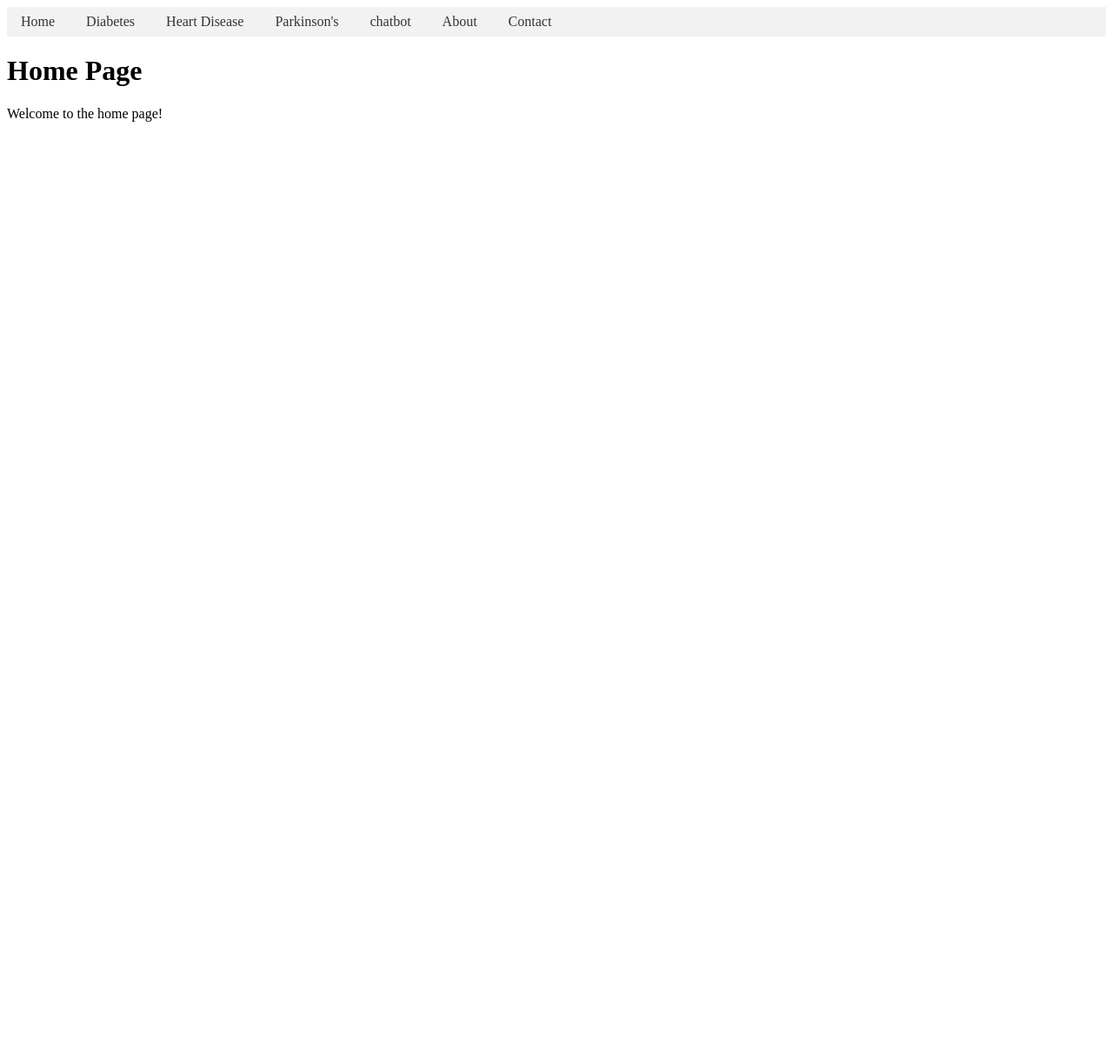
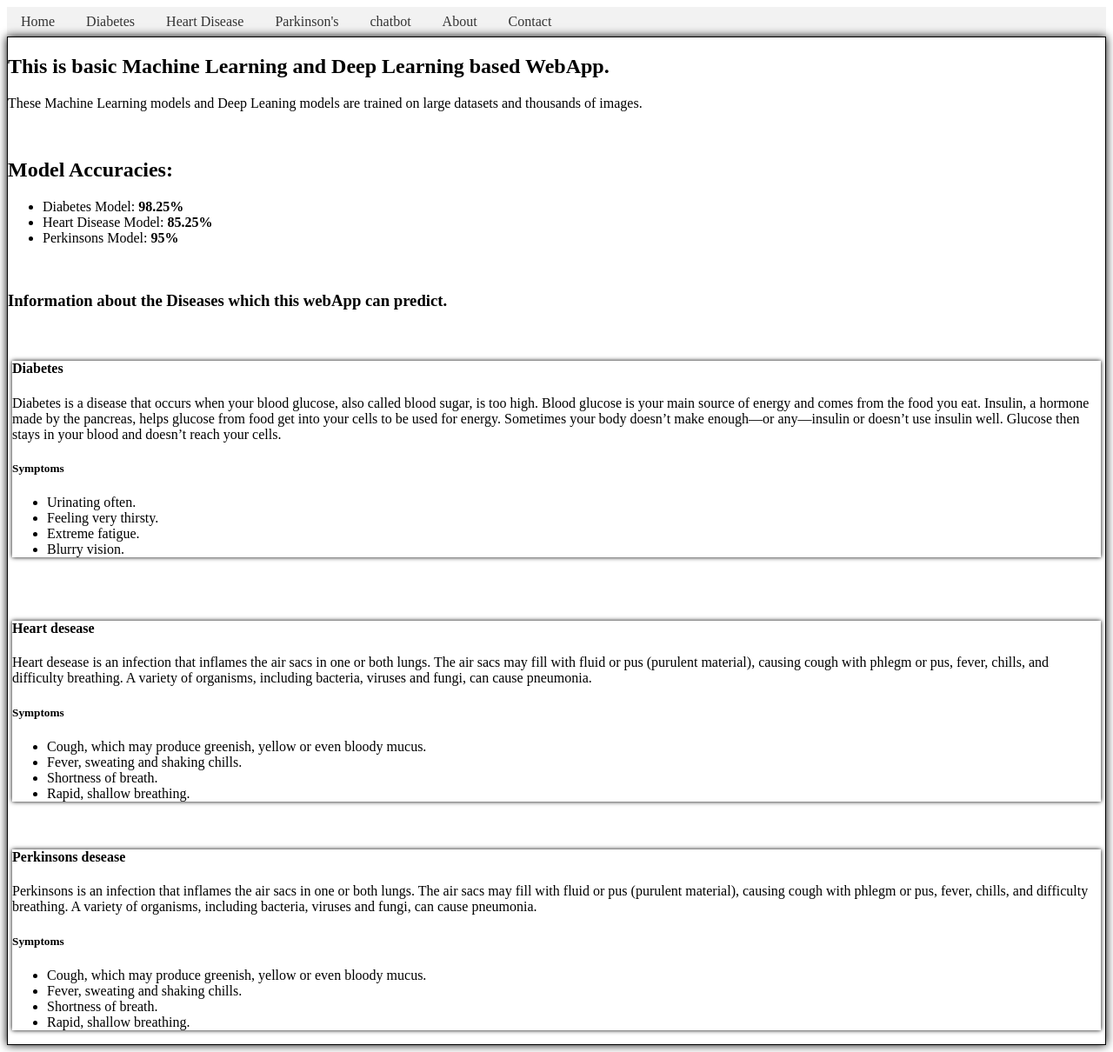
Before and after one commit to shubham-murtadak/Dpredicto-An-Disease-Prediction-System, a Flask app: page / in a window 1280 px wide. Shown: the whole page at 87% size. Before the commit the page ends 140 px from the top, so only its background shows below. Run offline with Flask 3, Linux system fonts and the light colour scheme; parts of the project's set-up code (start-up, migrations or seed data) failed here and were passed over.

Commit message:
homepage tried to update

```diff
--- a/templates/diabetes.html
+++ b/templates/diabetes.html
@@ -5,5 +5,5 @@
 {% block content %}
     <h1>Diabetes Prediction</h1>
     <!-- Content specific to the diabetes prediction page -->
-    <p>coming soon ..........</p>
+    <p>coming soon.......</p>
 {% endblock %}
--- a/templates/home.html
+++ b/templates/home.html
@@ -1,8 +1,67 @@
 {% extends 'base.html' %}
+{% block content %}
+{% if message %}
+        <div class="alert alert-danger">{{ message }}</div>
+    {% endif %}
+<div class="container">
+    <div class="card card-body" style="border: 1px solid black; box-shadow: 0 0 10px black;">
+        <h2>This is basic Machine Learning and Deep Learning based WebApp.</h2>
+        <p>These Machine Learning models and Deep Leaning models are trained on large datasets and thousands of images.</p>
+        <br>
+        <h2>Model Accuracies:</h2>
+        <ul>
+            <li>Diabetes Model: <strong>98.25%</strong></li>
+            <li>Heart Disease Model: <strong>85.25%</strong></li>
+            <li>Perkinsons Model: <strong>95%</strong></li>
+        </ul>
+        <br>
+        <h3>Information about the Diseases which this webApp can predict.</h3>
+        <br>
+        <div class="row">
+            <div class="col-md-12 card card-body" style="box-shadow: 0 0 5px black; margin: 5px;">
+                <h4>Diabetes</h4>
+                <p>Diabetes is a disease that occurs when your blood glucose, also called blood sugar, is too high. Blood glucose is your main source of energy and comes from the food you eat. Insulin, a hormone made by the pancreas, helps glucose from food get into your cells to be used for energy. Sometimes your body doesn’t make enough—or any—insulin or doesn’t use insulin well. Glucose then stays in your blood and doesn’t reach your cells.</p>
+                <h5>Symptoms</h5>
+                <ul>
+                    <li>Urinating often.</li>
+                    <li>Feeling very thirsty.</li>
+                    <li>Extreme fatigue.</li>
+                    <li>Blurry vision.</li>
+                </ul>
+            </div>
+        </div>
+        <br>
 
-{% block title %}Home Page{% endblock %}
+        <br>
+        <div class="row">
+            <div class="col-md-12 card card-body" style="box-shadow: 0 0 5px black; margin: 5px;">
+                <h4>Heart desease </h4>
+                <p>Heart desease is an infection that inflames the air sacs in one or both lungs. The air sacs may fill with fluid or pus (purulent material), causing cough with phlegm or pus, fever, chills, and difficulty breathing. A variety of organisms, including bacteria, viruses and fungi, can cause pneumonia.</p>
+                <h5>Symptoms</h5>
+                <ul>
+                    <li>Cough, which may produce greenish, yellow or even bloody mucus.</li>
+                    <li>Fever, sweating and shaking chills.</li>
+                    <li>Shortness of breath.</li>
+                    <li>Rapid, shallow breathing.</li>
+                </ul>
+            </div>
+        </div>
 
-{% block content %}
-    <h1>Home Page</h1>
-    <p>Welcome to the home page!</p>
+        <br>
+        <div class="row">
+            <div class="col-md-12 card card-body" style="box-shadow: 0 0 5px black; margin: 5px;">
+                <h4>Perkinsons desease </h4>
+                <p>Perkinsons is an infection that inflames the air sacs in one or both lungs. The air sacs may fill with fluid or pus (purulent material), causing cough with phlegm or pus, fever, chills, and difficulty breathing. A variety of organisms, including bacteria, viruses and fungi, can cause pneumonia.</p>
+                <h5>Symptoms</h5>
+                <ul>
+                    <li>Cough, which may produce greenish, yellow or even bloody mucus.</li>
+                    <li>Fever, sweating and shaking chills.</li>
+                    <li>Shortness of breath.</li>
+                    <li>Rapid, shallow breathing.</li>
+                </ul>
+            </div>
+        </div>
+
+    </div>
+</div>
 {% endblock %}
```
